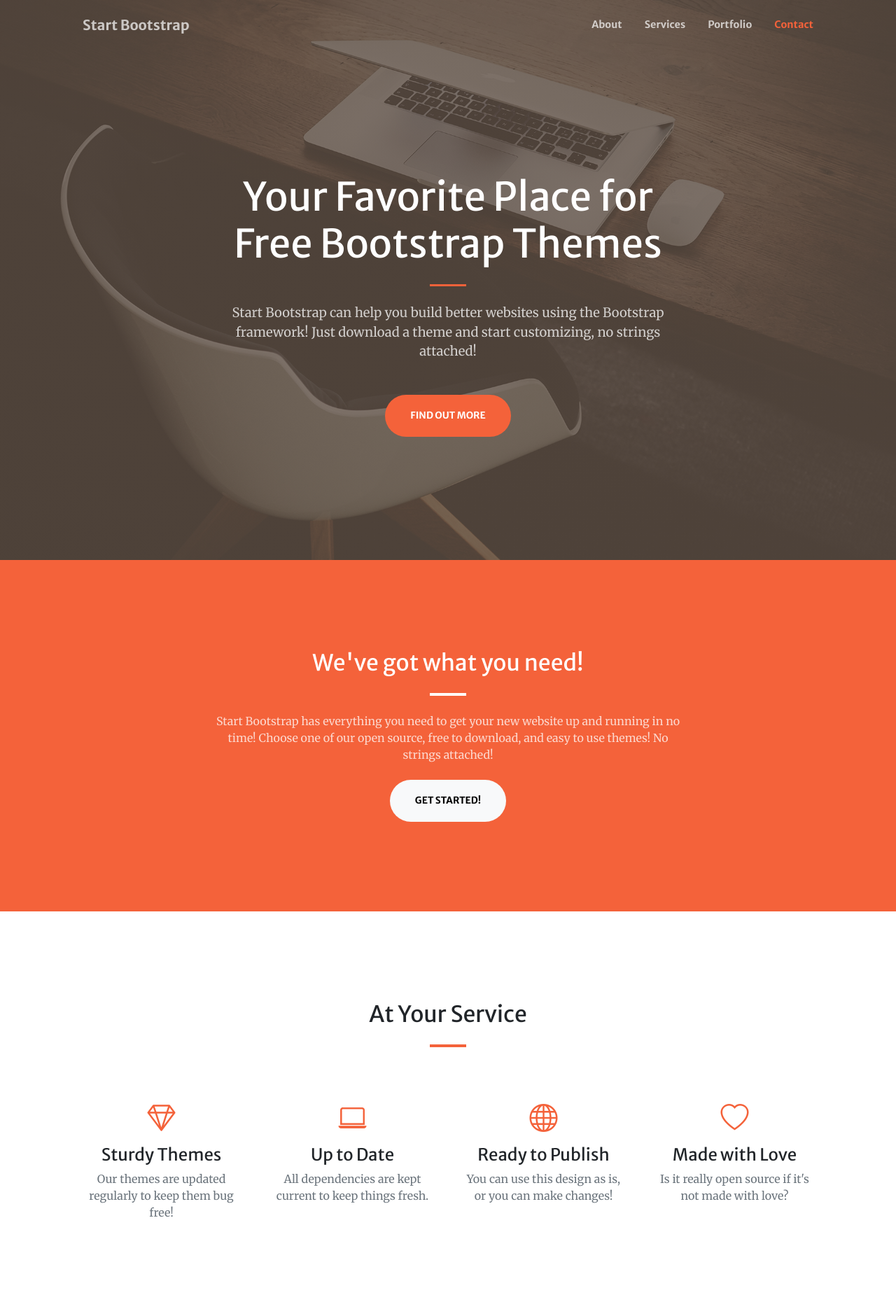
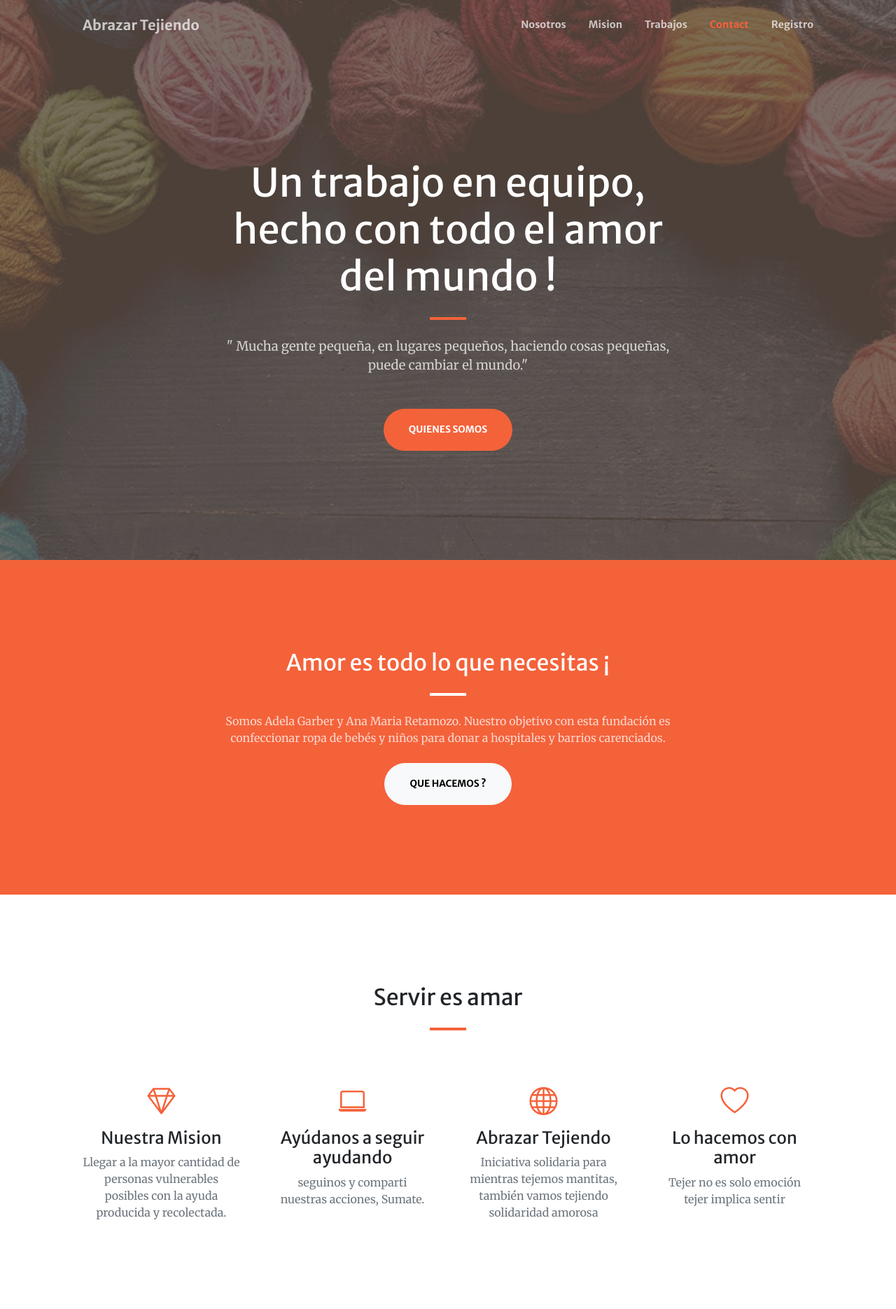
Before and after one commit to Raben77/proyect, a Django app: page / in a window 1280 px wide. Shown: the top 1870 px of the page at 70% size. Run offline with Django 4.2, Linux system fonts and the light colour scheme; some libraries are stand-ins or nearby versions.

Commit message:
cambio de imagenes y textos

```diff
--- a/blogapp/templates/blogapp/index.html
+++ b/blogapp/templates/blogapp/index.html
@@ -23,14 +23,15 @@
         <!-- Navigation-->
         <nav class="navbar navbar-expand-lg navbar-light fixed-top py-3" id="mainNav">
             <div class="container px-4 px-lg-5">
-                <a class="navbar-brand" href="#page-top">Start Bootstrap</a>
+                <a class="navbar-brand" href="#page-top">Abrazar Tejiendo</a>
                 <button class="navbar-toggler navbar-toggler-right" type="button" data-bs-toggle="collapse" data-bs-target="#navbarResponsive" aria-controls="navbarResponsive" aria-expanded="false" aria-label="Toggle navigation"><span class="navbar-toggler-icon"></span></button>
                 <div class="collapse navbar-collapse" id="navbarResponsive">
                     <ul class="navbar-nav ms-auto my-2 my-lg-0">
-                        <li class="nav-item"><a class="nav-link" href="#about">About</a></li>
-                        <li class="nav-item"><a class="nav-link" href="#services">Services</a></li>
-                        <li class="nav-item"><a class="nav-link" href="#portfolio">Portfolio</a></li>
+                        <li class="nav-item"><a class="nav-link" href="#about">Nosotros</a></li>
+                        <li class="nav-item"><a class="nav-link" href="#services">Mision</a></li>
+                        <li class="nav-item"><a class="nav-link" href="#portfolio">Trabajos</a></li>
                         <li class="nav-item"><a class="nav-link" href="#contact">Contact</a></li>
+                        <li class="nav-item"><a class="nav-link" href="#contact">Registro</a></li>
                     </ul>
                 </div>
             </div>
@@ -40,12 +41,12 @@
             <div class="container px-4 px-lg-5 h-100">
                 <div class="row gx-4 gx-lg-5 h-100 align-items-center justify-content-center text-center">
                     <div class="col-lg-8 align-self-end">
-                        <h1 class="text-white font-weight-bold">Your Favorite Place for Free Bootstrap Themes</h1>
+                        <h1 class="text-white font-weight-bold">Un trabajo en equipo, hecho con todo el amor del mundo !</h1>
                         <hr class="divider" />
                     </div>
                     <div class="col-lg-8 align-self-baseline">
-                        <p class="text-white-75 mb-5">Start Bootstrap can help you build better websites using the Bootstrap framework! Just download a theme and start customizing, no strings attached!</p>
-                        <a class="btn btn-primary btn-xl" href="#about">Find Out More</a>
+                        <p class="text-white-75 mb-5">" Mucha gente pequeña, en lugares pequeños, haciendo cosas pequeñas, puede cambiar el mundo."</p>
+                        <a class="btn btn-primary btn-xl" href="#about">Quienes somos</a>
                     </div>
                 </div>
             </div>
@@ -55,10 +56,10 @@
             <div class="container px-4 px-lg-5">
                 <div class="row gx-4 gx-lg-5 justify-content-center">
                     <div class="col-lg-8 text-center">
-                        <h2 class="text-white mt-0">We've got what you need!</h2>
+                        <h2 class="text-white mt-0">Amor es todo lo que necesitas ¡</h2>
                         <hr class="divider divider-light" />
-                        <p class="text-white-75 mb-4">Start Bootstrap has everything you need to get your new website up and running in no time! Choose one of our open source, free to download, and easy to use themes! No strings attached!</p>
-                        <a class="btn btn-light btn-xl" href="#services">Get Started!</a>
+                        <p class="text-white-75 mb-4">Somos Adela Garber y Ana Maria Retamozo. Nuestro objetivo con esta fundación es confeccionar ropa de bebés y niños para donar a hospitales y barrios carenciados.</p>
+                        <a class="btn btn-light btn-xl" href="#services">Que hacemos ?</a>
                     </div>
                 </div>
             </div>
@@ -66,35 +67,35 @@
         <!-- Services-->
         <section class="page-section" id="services">
             <div class="container px-4 px-lg-5">
-                <h2 class="text-center mt-0">At Your Service</h2>
+                <h2 class="text-center mt-0">Servir es amar</h2>
                 <hr class="divider" />
                 <div class="row gx-4 gx-lg-5">
                     <div class="col-lg-3 col-md-6 text-center">
                         <div class="mt-5">
                             <div class="mb-2"><i class="bi-gem fs-1 text-primary"></i></div>
-                            <h3 class="h4 mb-2">Sturdy Themes</h3>
-                            <p class="text-muted mb-0">Our themes are updated regularly to keep them bug free!</p>
+                            <h3 class="h4 mb-2">Nuestra Mision</h3>
+                            <p class="text-muted mb-0"> Llegar a la mayor cantidad de personas vulnerables posibles con la ayuda producida y recolectada.</p>
                         </div>
                     </div>
                     <div class="col-lg-3 col-md-6 text-center">
                         <div class="mt-5">
                             <div class="mb-2"><i class="bi-laptop fs-1 text-primary"></i></div>
-                            <h3 class="h4 mb-2">Up to Date</h3>
-                            <p class="text-muted mb-0">All dependencies are kept current to keep things fresh.</p>
+                            <h3 class="h4 mb-2">Ayúdanos a seguir ayudando</h3>
+                            <p class="text-muted mb-0">seguinos y comparti nuestras acciones, Sumate.</p>
                         </div>
                     </div>
                     <div class="col-lg-3 col-md-6 text-center">
                         <div class="mt-5">
                             <div class="mb-2"><i class="bi-globe fs-1 text-primary"></i></div>
-                            <h3 class="h4 mb-2">Ready to Publish</h3>
-                            <p class="text-muted mb-0">You can use this design as is, or you can make changes!</p>
+                            <h3 class="h4 mb-2">Abrazar Tejiendo</h3>
+                            <p class="text-muted mb-0">Iniciativa solidaria para mientras tejemos mantitas, también vamos tejiendo solidaridad amorosa</p>
                         </div>
                     </div>
                     <div class="col-lg-3 col-md-6 text-center">
                         <div class="mt-5">
                             <div class="mb-2"><i class="bi-heart fs-1 text-primary"></i></div>
-                            <h3 class="h4 mb-2">Made with Love</h3>
-                            <p class="text-muted mb-0">Is it really open source if it's not made with love?</p>
+                            <h3 class="h4 mb-2">Lo hacemos con amor</h3>
+                            <p class="text-muted mb-0">Tejer no es solo emoción tejer implica sentir</p>
                         </div>
                     </div>
                 </div>
@@ -164,7 +165,7 @@
         <!-- Call to action-->
         <section class="page-section bg-dark text-white">
             <div class="container px-4 px-lg-5 text-center">
-                <h2 class="mb-4">Free Download at Start Bootstrap!</h2>
+                <h2 class="mb-4">Bienvenido a la ong!</h2>
                 <a class="btn btn-light btn-xl" href="https://startbootstrap.com/theme/creative/">Download Now!</a>
             </div>
         </section>
@@ -238,14 +239,14 @@
                 <div class="row gx-4 gx-lg-5 justify-content-center">
                     <div class="col-lg-4 text-center mb-5 mb-lg-0">
                         <i class="bi-phone fs-2 mb-3 text-muted"></i>
-                        <div>+1 (555) 123-4567</div>
+                        <div>+54 3735454941</div>
                     </div>
                 </div>
             </div>
         </section>
         <!-- Footer-->
         <footer class="bg-light py-5">
-            <div class="container px-4 px-lg-5"><div class="small text-center text-muted">Copyright &copy; 2022 - Company Name</div></div>
+            <div class="container px-4 px-lg-5"><div class="small text-center text-muted"> Abrazar Tejiendo - 2023</div></div>
         </footer>
         <!-- Bootstrap core JS-->
         <script src="https://cdn.jsdelivr.net/npm/bootstrap@5.1.3/dist/js/bootstrap.bundle.min.js"></script>
```
Also changed, not shown: blogapp/forms.py (added), static/assets/favicon.ico, static/assets/img/bg-masthead.jpg, static/assets/img/portfolio/fullsize/1.jpg, static/assets/img/portfolio/fullsize/2.jpg, static/assets/img/portfolio/fullsize/3.jpg, static/assets/img/portfolio/fullsize/4.jpg, static/assets/img/portfolio/fullsize/5.jpg, static/assets/img/portfolio/fullsize/6.jpg, static/assets/img/portfolio/thumbnails/1.jpg, static/assets/img/portfolio/thumbnails/2.jpg, static/assets/img/portfolio/thumbnails/3.jpg, static/assets/img/portfolio/thumbnails/4.jpg, static/assets/img/portfolio/thumbnails/5.jpg, 1 more files.
